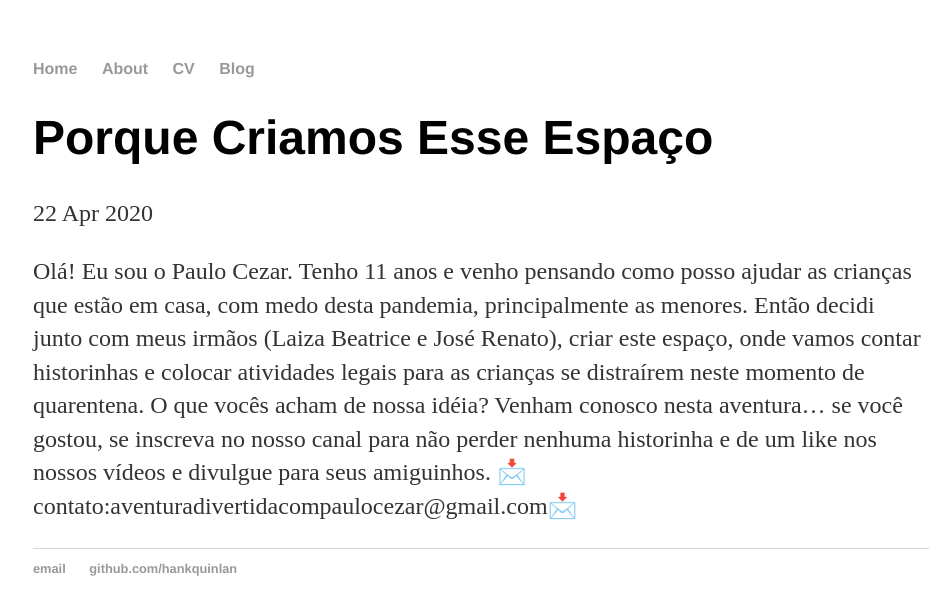
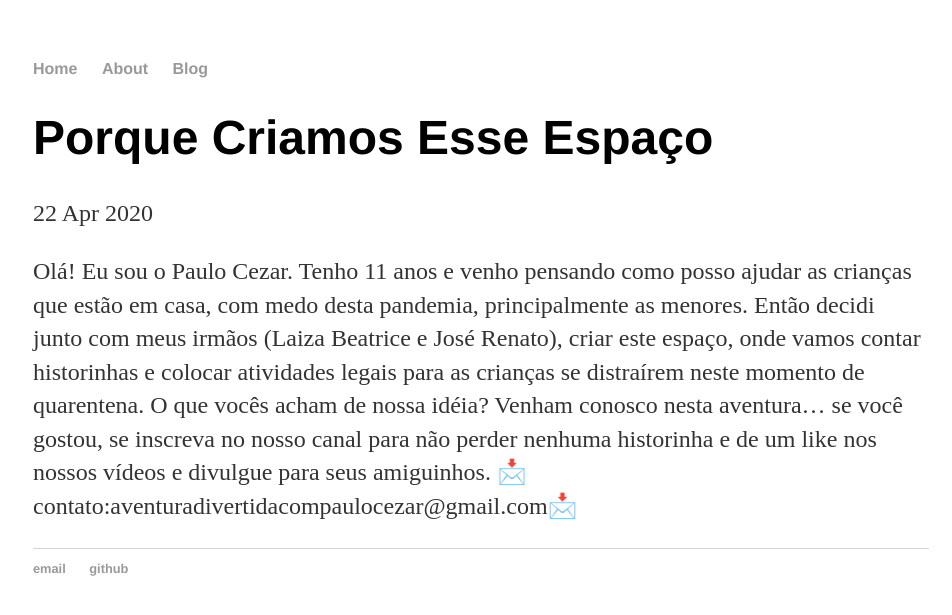
Before and after one commit to paulocezarnbr439/paulocezarnbr439.github.com, a Jekyll site: the page built from _posts/2020-03-22-porque-criamos-esse-espaço.md, in a window 1280 px wide. Shown: the top 615 px of the page, without its empty margins (159-1111 px from the left). Built offline with Jekyll 4.4.1, drawn with Linux system fonts in a browser that asks for light colours.

Commit message:
Update default.html

```diff
--- a/_layouts/default.html
+++ b/_layouts/default.html
@@ -10,7 +10,6 @@
 	    		<ul>
 	        		<li><a href="/">Home</a></li>
 		        	<li><a href="/about">About</a></li>
-	        		<li><a href="/cv">CV</a></li>
 	        		<li><a href="/blog">Blog</a></li>
 	    		</ul>
 			</nav>
@@ -21,8 +20,8 @@
 			</div><!-- /.container -->
 			<footer>
 	    		<ul>
-	        		<li><a href="mailto:hankquinlanhub@gmail.com">email</a></li>
-	        		<li><a href="https://github.com/hankquinlan">github.com/hankquinlan</a></li>
+	        		<li><a href="mailto:aventuradivertidacompaulocezar@gmail.com">email</a></li>
+	        		<li><a href="https://github.com/paulocezarnbr439">github</a></li>
 				</ul>
 			</footer>
 		</body>
```
